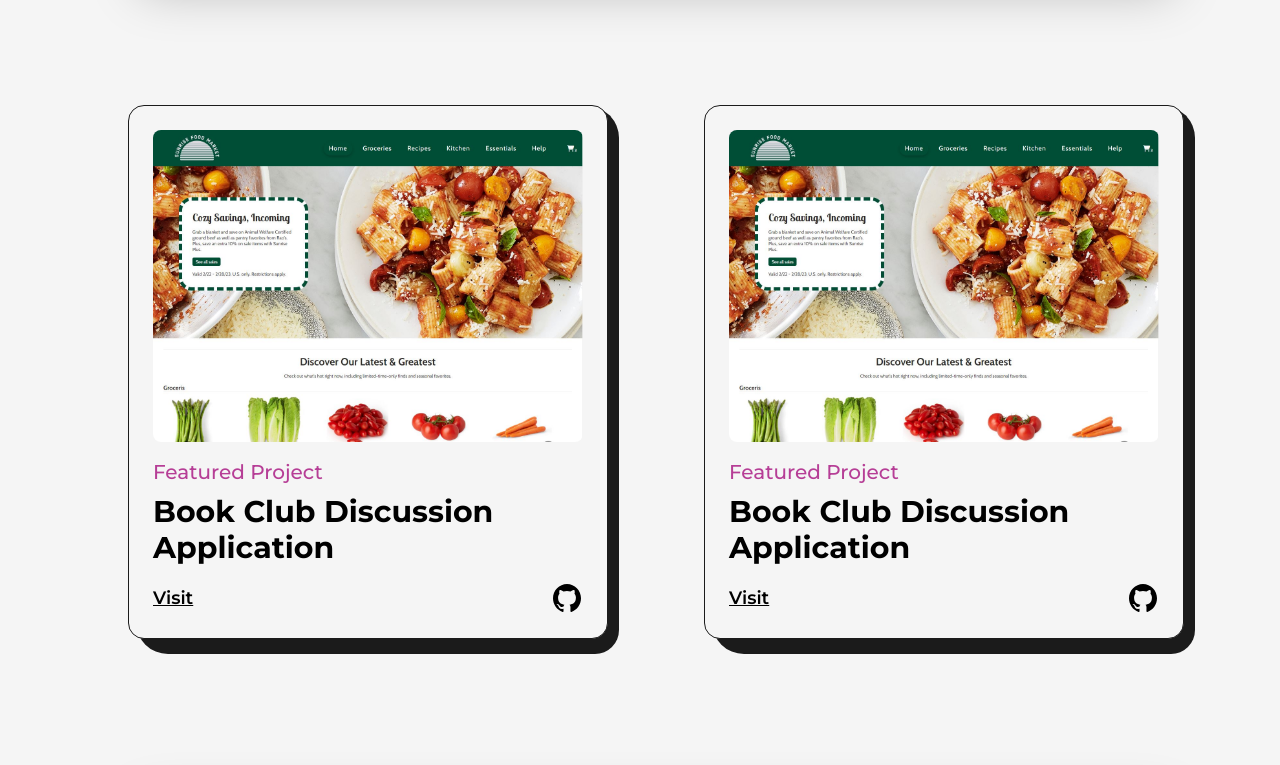
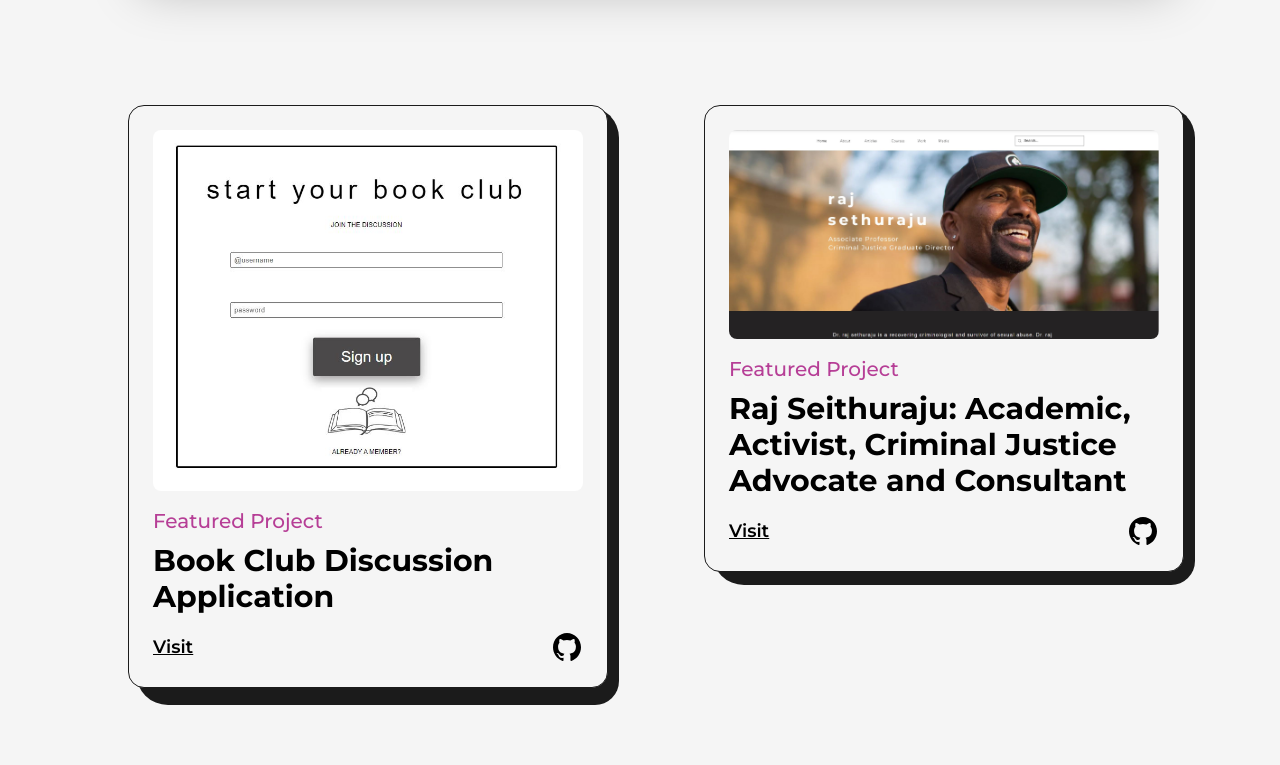
Before and after one commit to PaulMRob/portfolio, a Next.js app: page /projects in a window 1280 px wide. Shown: the part 900-1665 px from the top of the page. Built offline with nearby package versions, Linux system fonts and the light colour scheme.

Commit message:
added project details for book club and raj

```diff
--- a/src/pages/articles.js
+++ b/src/pages/articles.js
@@ -111,7 +111,7 @@ const articles = () => {
   return (
     <>
       <Head>
-        <title>BIGWALLPAUL | About Page</title>
+        <title>BIGWALLPAUL | Articles Page</title>
         <meta name="description" content="any description" />
       </Head>
       <TransitionEffect />
--- a/src/pages/projects.js
+++ b/src/pages/projects.js
@@ -6,6 +6,8 @@ import Link from "next/link";
 import Image from "next/image";
 import { GithubIcon } from "@/components/Icons";
 import project1 from "../../public/images/projects/sunmarket.jpg";
+import project2 from "../../public/images/projects/book_club.jpg";
+import project3 from "../../public/images/projects/rajsethuraju.jpg";
 import { motion } from "framer-motion";
 import TransitionEffect from "@/components/TransitionEffect";
 
@@ -155,24 +157,24 @@ const projects = () => {
             <div className="col-span-6 sm:col-span-12">
               <Project
                 title="Book Club Discussion Application"
-                img={project1}
+                img={project2}
                 summary="A client-to-server application that allows users to signup and login for access to book discussions. Users may post new lines of discussion or participate in existing conversations."
-                link="/"
-                github="/"
+                link="https://react-bookclub.onrender.com"
+                github="https://github.com/PaulMRob/bookclub-app"
                 type="Featured Project"
               />
             </div>
             <div className="col-span-6 sm:col-span-12">
               <Project
-                title="Book Club Discussion Application"
-                img={project1}
-                summary="A client-to-server application that allows users to signup and login for access to book discussions. Users may post new lines of discussion or participate in existing conversations."
-                link="/"
+                title="Raj Seithuraju: Academic, Activist, Criminal Justice Advocate and Consultant"
+                img={project3}
+                summary="Raj is a Professor of Criminal Justice at Metro State Univeristy who works tirelessly on behalf of individuals and communities affected by a broken and outdated system."
+                link="https://www.rajsethuraju.com/"
                 github="/"
                 type="Featured Project"
               />
             </div>
-            <div className="col-span-12">
+            {/* <div className="col-span-12">
               <FeaturedProject
                 title="Book Club Discussion Application"
                 img={project1}
@@ -201,7 +203,7 @@ const projects = () => {
                 github="/"
                 type="Featured Project"
               />
-            </div>
+            </div> */}
           </div>
         </Layout>
       </main>
```
Also changed, not shown: public/images/projects/book_club.jpg (added), public/images/projects/rajsethuraju.jpg (added).
